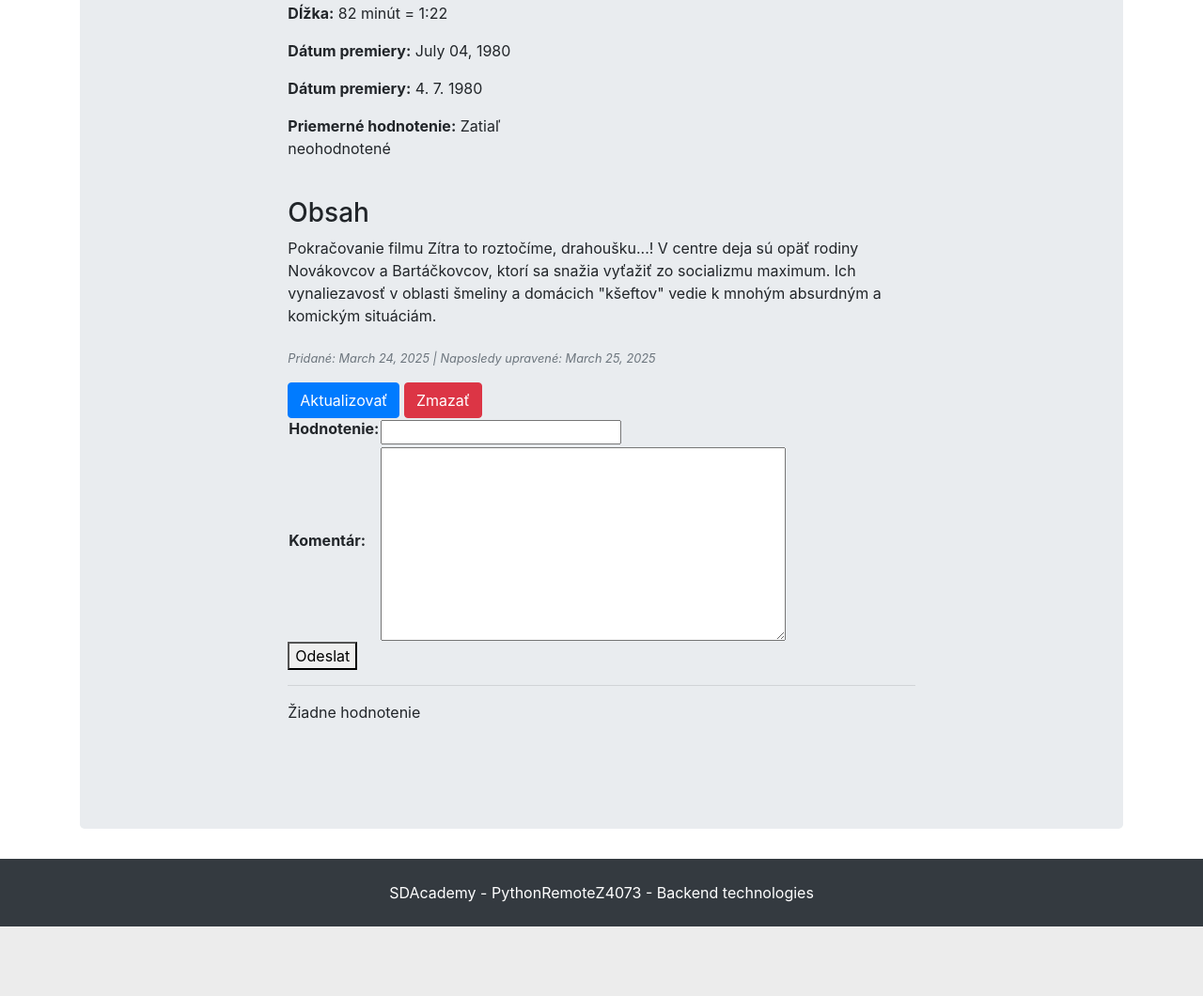
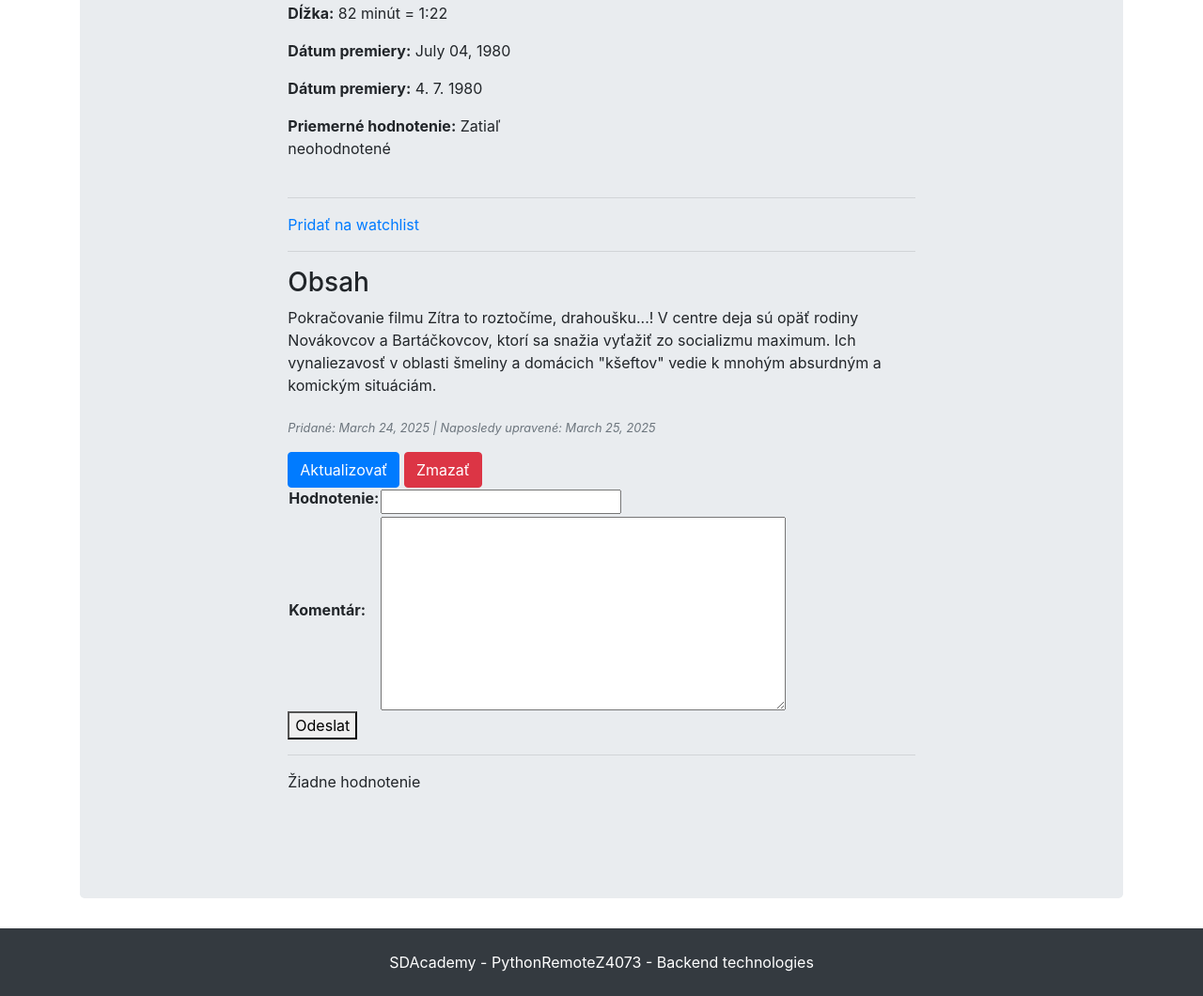
Before and after one commit to MarianHolly/SoftwareAcademy_django, a Django app: page /movie/3/ in a window 1280 px wide. Shown: the part 463-1523 px from the top of the page at 94% size. Before the commit the page ends 1449 px from the top, so only its background shows below. Run offline with Django 5.2, Linux system fonts and the light colour scheme; a user stored in the database is signed in; data comes from the database, SQL or seed files in the repository; tables that the repository leaves empty hold one stand-in row (values such as "Sample post"); some libraries are stand-ins or nearby versions.

Commit message:
Watchlist

```diff
--- a/accounts/models.py
+++ b/accounts/models.py
@@ -1,6 +1,6 @@
 from django.contrib.auth.models import User
 from django.db import models
-from django.db.models import OneToOneField, CASCADE, DateField, Model, TextField
+from django.db.models import OneToOneField, CASCADE, DateField, Model, TextField, ManyToManyField
 
 
 # Create your models here.
--- a/movies/urls.py
+++ b/movies/urls.py
@@ -4,7 +4,7 @@ from django.contrib import admin
 from django.contrib.auth.views import LoginView
 from django.urls import path, include
 
-from accounts.views import SubmittableLoginView, user_logout, SignUpView
+from accounts.views import *
 from viewer.views import *
 
 urlpatterns = [
@@ -41,6 +41,7 @@ urlpatterns = [
 
     path('review/delete/<int:pk>/', ReviewDeleteView.as_view(), name='review_delete'),
     path('search/', search, name='search'),
+    path('watchlist/<int:pk>/', watchlist, name='watchlist'),
 
     path('images/', ImageListView.as_view(), name='images'),
     path('image/<int:pk>/', ImageDetailView.as_view(), name='image'),
@@ -58,6 +59,7 @@ urlpatterns = [
     # DJANGO provides urls
     path('accounts/', include('django.contrib.auth.urls')),
     path('accounts/signup/', SignUpView.as_view(), name='signup'),
+    path('profile/<int:pk>/', ProfileDetailView.as_view(), name='profile'),
 
     # API
     path('nameday/', name_day, name='nameday'),
--- a/templates/navbar.html
+++ b/templates/navbar.html
@@ -40,6 +40,7 @@
                     {% if user.is_authenticated %}
                         <a class="nav-link active dropdown-toggle" href="#" data-toggle="dropdown">{{ user.username }}</a>
                         <div class="dropdown-menu">
+                            <a class="dropdown-item" href="{% url 'profile' user.id %}">Profil</a>
                             <a class="dropdown-item" href="{% url 'logout' %}">Odhlásiť sa</a>
                             <a class="dropdown-item" href="{% url 'password_change' %}">Zmena hesla</a>
                         </div>
--- a/viewer/forms.py
+++ b/viewer/forms.py
@@ -28,7 +28,7 @@ class MovieModelForm(ModelForm):
         model = Movie
         fields = '__all__'
         # fields = [ 'title', 'description']
-        # exclude = ['released_date']
+        exclude = ['in_watchlist']
 
         # Predefinovať popisy
         labels = {
--- a/viewer/models.py
+++ b/viewer/models.py
@@ -81,6 +81,7 @@ class Movie(Model):
     released_date = DateField(null=True, blank=True)
     created = DateTimeField(auto_now_add=True)
     updated = DateTimeField(auto_now=True)
+    in_watchlist = ManyToManyField(Profile, blank=True, related_name='watchlist')
 
     class Meta:
         ordering = ['title', 'released_date']
--- a/viewer/templates/movie.html
+++ b/viewer/templates/movie.html
@@ -83,6 +83,15 @@
                 </div>
             </div>
 
+            <hr>
+            {% if movie in profile.watchlist.all %}
+                <a href="{% url 'watchlist' movie.id %}">Odobrať z watchlistu</a>
+            {% else %}
+                <a href="{% url 'watchlist' movie.id %}">Pridať na watchlist</a>
+            {% endif %}
+            <hr>
+
+
             {% if movie.description %}
             <div class="movie-description mb-4">
                 <h3>Obsah</h3>
--- a/viewer/views.py
+++ b/viewer/views.py
@@ -56,6 +56,8 @@ class MovieDetailsView(DetailView):
 def movie(request, pk):
     if Movie.objects.filter(id=pk).exists():
         movie_ = Movie.objects.get(id=pk)
+        profile_ = Profile.objects.get(user=request.user)
+
         if request.method == 'POST':
             # spracovanie formularu
             rating = request.POST.get('rating')
@@ -63,14 +65,14 @@ def movie(request, pk):
 
             # ak od užívatela máme review - tak ho aktualizujeme
             if Review.objects.filter(movie=movie_, reviewer=Profile.objects.get(user=request.user)).exists():
-                user_review = Review.objects.get(movie=movie_, reviewer=Profile.objects.get(user=request.user))
+                user_review = Review.objects.get(movie=movie_, reviewer=profile_)
                 user_review.rating = rating
                 user_review.comment = comment
                 user_review.save()
             else:
                 Review.objects.create(
                     movie=movie_,
-                    reviewer=Profile.objects.get(user=request.user),
+                    reviewer=profile_,
                     rating=rating,
                     comment=comment)
 
@@ -80,7 +82,8 @@ def movie(request, pk):
         context = {'movie': movie_,
                    'review_form': ReviewModelForm,
                    'rating_avg': rating_avg,
-                   'rating_count': rating_count}
+                   'rating_count': rating_count,
+                   'profile': profile_}
         return render(request, 'movie.html', context)
     return redirect('movies')
 
@@ -384,3 +387,15 @@ def name_day(request):
     name = result_json[0]['name']
     context = {'name': name}
     return render(request, 'nameday.html', context)
+
+
+def watchlist(request, pk):
+    profile_ = Profile.objects.get(user=request.user)
+    movie_ = Movie.objects.get(id=pk)
+
+    if movie_ in profile_.watchlist.all():
+        profile_.watchlist.remove(movie_)
+    else:
+        profile_.watchlist.add(movie_)
+
+    return redirect('movie', pk)
```
Also changed, not shown: accounts/templates/profile.html (added, +20 -0 lines), accounts/views.py (+8 -1 lines), viewer/migrations/0007_movie_in_watchlist.py (added).
